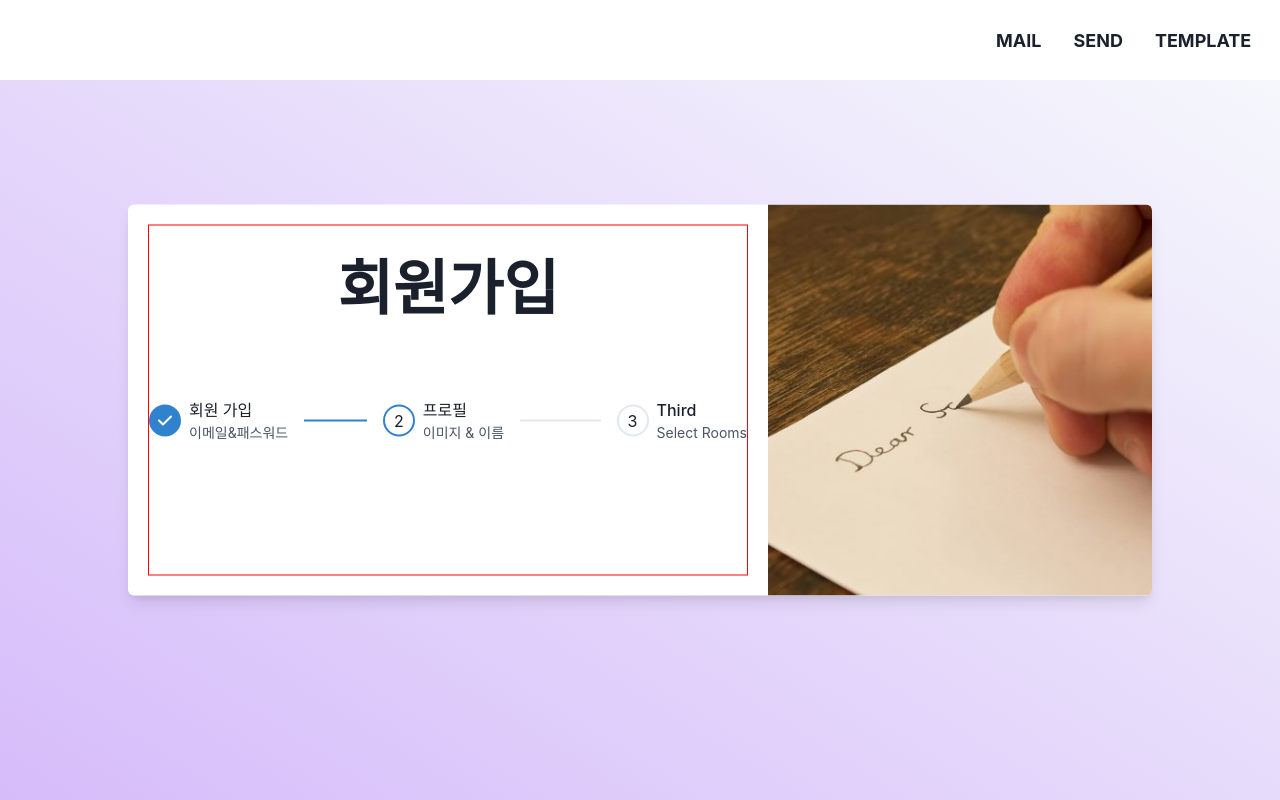
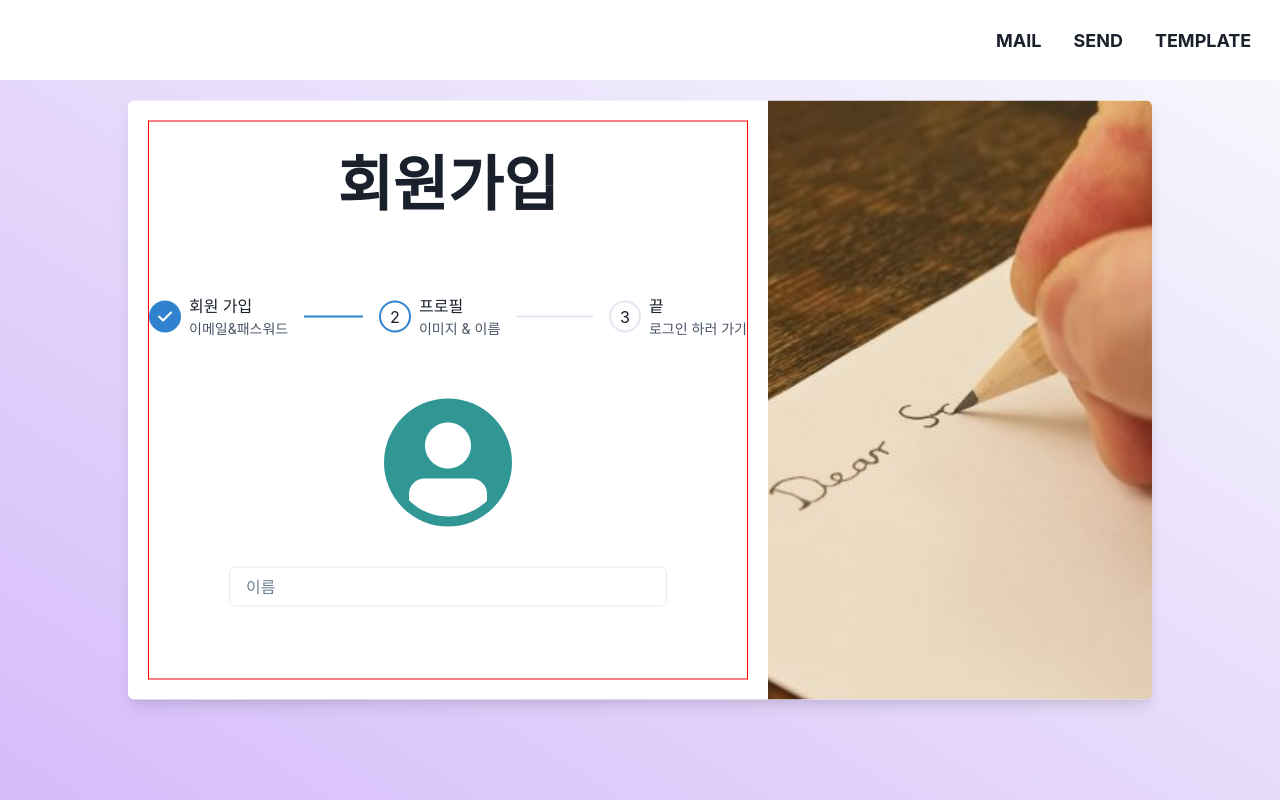
Before and after one commit to ArenF/LetterProject, a React app: page /signup in a window 1280 px wide. Both pictures are taken after a click on the button "다음". Built offline with nearby package versions, Linux system fonts and the light colour scheme.

Commit message:
Sign Up 페이지 디자인 완성, 기능 추가 예정

```diff
--- /dev/null
+++ b/src/components/DnD/Dropzone.jsx
@@ -0,0 +1,29 @@
+import { Box } from "@chakra-ui/react";
+import React from "react";
+
+const Dropzone = ({children}) => {
+    const handleDragEnter = (event) => {
+        event.preventDefault();
+    }
+
+    const handleDragOver = (event) => {
+        event.preventDefault();
+    }
+
+    const handleDrop = (event) => {
+        event.preventDefault();
+    }
+
+    return (
+        <Box
+            className="drag-drop-zone"
+            onDrop={(event) => handleDrop(event)}
+            onDragOver={(event) => handleDragOver(event)}
+            onDragEnter={(event) => handleDragEnter(event)}
+        >
+            {children}
+        </Box>
+    );
+};
+
+export default Dropzone;
--- a/src/pages/main/Main.jsx
+++ b/src/pages/main/Main.jsx
@@ -1,5 +1,5 @@
 import React from "react";
-import { Box, Text, VStack, HStack, Heading, Button, UnorderedList, ListItem, Image, SimpleGrid } from "@chakra-ui/react";
+import { Box, Text, VStack, HStack, Heading, Button, UnorderedList, ListItem, Image, SimpleGrid, ListProps } from "@chakra-ui/react";
 import { EmailIcon, PhoneIcon } from "@chakra-ui/icons";
 
 const IconTextBox = ({Icon, subtitle, context}) => (
--- a/src/pages/signup/SignUp.jsx
+++ b/src/pages/signup/SignUp.jsx
@@ -1,12 +1,13 @@
-import React, { useState } from "react";
+import React, { useEffect, useRef, useState } from "react";
 import { Input, InputGroup, InputRightElement, Box, Card, CardBody, Image, VStack, Heading, Button } from "@chakra-ui/react";
 import { Stepper, Step, StepTitle, StepDescription, StepSeparator, StepIndicator, StepStatus, StepIcon, StepNumber, useSteps } from "@chakra-ui/react";
-import { SlideFade, Collapse, Fade, useDisclosure } from "@chakra-ui/react";
+import { Hide, Avatar } from "@chakra-ui/react";
+import Dropzone from "../../components/DnD/Dropzone";
 
 
 const Page = ({ pages, count }) => {
     return (
-        <Box w='full' paddingX="5rem" margin={10}>
+        <Box w='full' minH="12em" paddingX="5rem" margin={10}>
             {pages[count]}
         </Box>
     );
@@ -15,7 +16,7 @@ const Page = ({ pages, count }) => {
 const steps = [
     { title: '회원 가입', description: '이메일&패스워드'},
     { title: '프로필', description: '이미지 & 이름'},
-    { title: 'Third', description: 'Select Rooms'}
+    { title: '끝', description: '로그인 하러 가기'}
 ];
 
 const SignUp = () => {
@@ -28,6 +29,27 @@ const SignUp = () => {
     const [show, setShow] = useState(false);
     const [email, setEmail] = useState('');
     const [password, setPassword] = useState('');
+
+    // 프로필 이미지를 가져오고 불러올 수 있도록 함
+    // 파일과 해당 파일 이미지의 프리뷰를 모두 저장한다.
+    const [profileFile, setProfileFile] = useState(null);
+    const [profilePreview, setProfilePreview] = useState('');
+
+    //파일 데이터를 가질 input 컴포넌트의 ref 값
+    const fileInput = useRef(null);
+    const avatarRef = useRef(null);
+
+    // 파일 창을 띄워서 파일을 직접 넣을 수 있도록 함
+    function showFileSelect() {
+        fileInput.current.click();
+    }
+
+    useEffect(() => {
+        if (profileFile !== null) {
+            const imagePreview = URL.createObjectURL(profileFile);
+            setProfilePreview(imagePreview);
+        }
+    }, [profileFile]);
 
     return (
         <Box
@@ -89,7 +111,7 @@ const SignUp = () => {
                                             {/* 이메일 입력필드 */}
                                             <Input
                                                 size="md"
-                                                placeholder="EMAIL"
+                                                placeholder="Enter email"
                                                 onChange={(event) => setEmail(event.target.value)}
                                                 value={email}
                                             />
@@ -118,8 +140,49 @@ const SignUp = () => {
                                     ),
                                     (
                                         <VStack spacing={10}>
+                                            <Dropzone>
+                                                <input
+                                                    type="file"
+                                                    ref={fileInput}
+                                                    onChange={(event) => {
+                                                        const file = event.target.files[0];
+                                                        setProfileFile(
+                                                            file === undefined ? null : file
+                                                        );
+                                                    }}
+                                                    style={{display: "none"}}
+                                                />
+                                                <Avatar
+                                                    src={profilePreview}
+                                                    ref={avatarRef}
+                                                    _hover={{
+                                                        bg:"teal.700",
+                                                        transition:"all 0.5s ease-in-out"
+                                                    }}
+                                                    size="2xl"
+                                                    bg={profilePreview === '' ? "teal.500" : "gray.50"}
+                                                    onClick={(event) => showFileSelect()}
+                                                />
+                                            </Dropzone>
 
+                                            <Input placeholder="이름" />
                                         </VStack>
+                                    ),
+                                    (
+                                        <Box
+                                            w="full"
+                                            h="full"
+                                            border='1px solid red'
+                                            align="center"
+                                            alignItems='center'
+                                        >
+                                            <Button
+
+                                                colorScheme="purple"
+                                            >
+                                                로그인 하러 가기
+                                            </Button>
+                                        </Box>
                                     )
                                 ]}
                                 count={activeStep}
```
